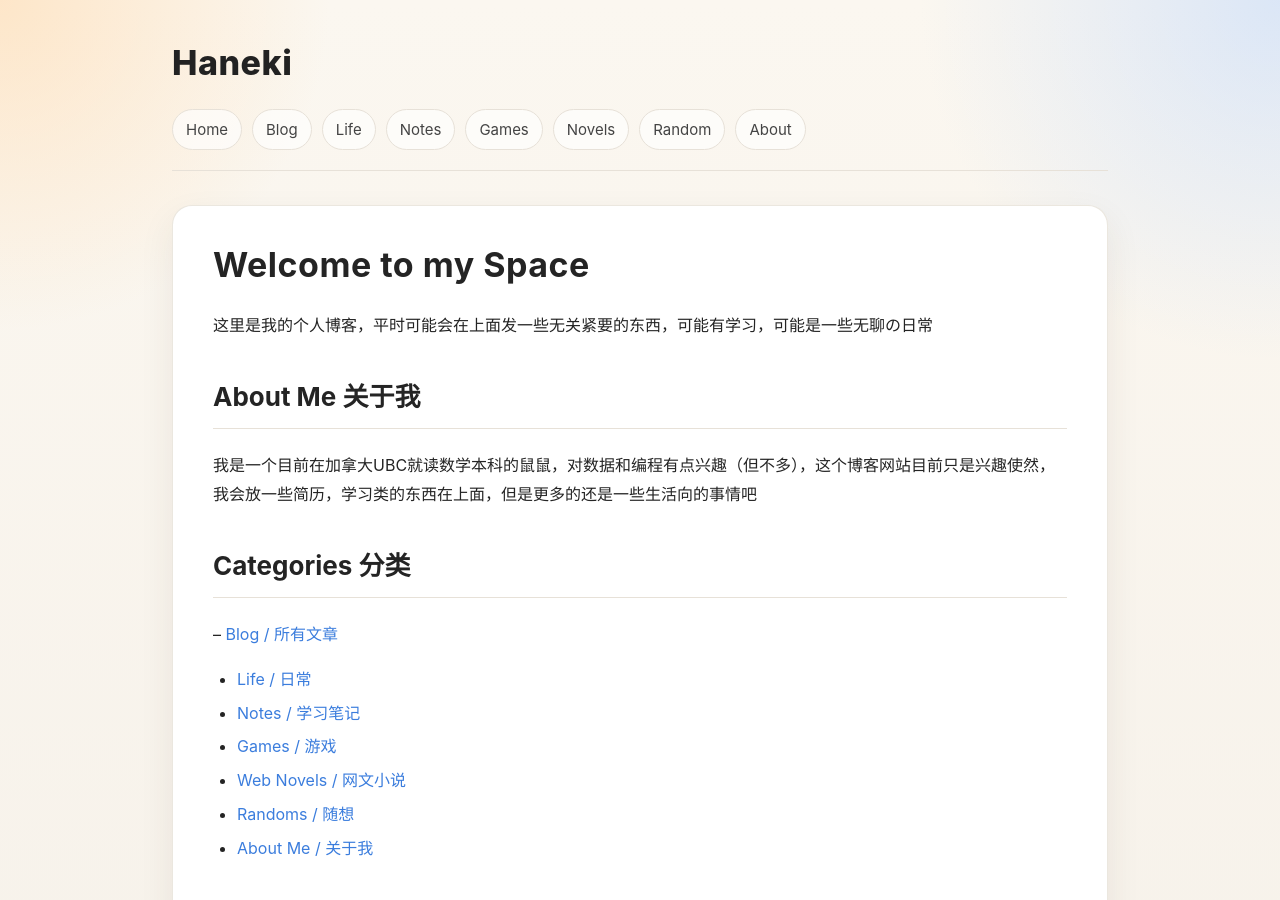
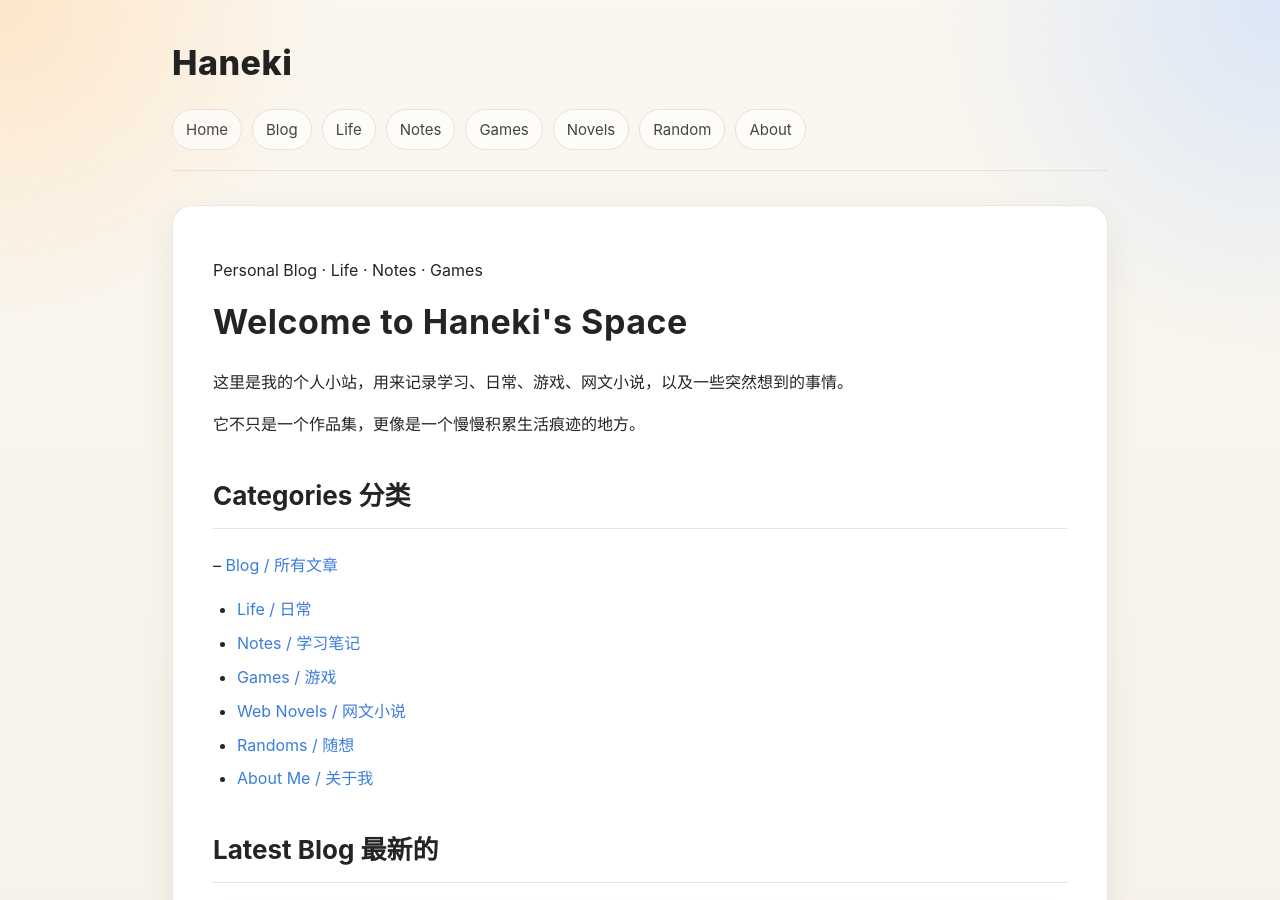
Before and after one commit to IkebeHaneki/ikebehaneki.github.io, a Jekyll site: the page built from index.md, in a window 1280 px wide and 900 px high. Built offline with Jekyll 4.4.1, drawn with Linux system fonts in a browser that asks for light colours.

Commit message:
Revise homepage content and layout
Updated the homepage content and structure to better reflect the purpose of the blog.

```diff
--- a/index.md
+++ b/index.md
@@ -2,10 +2,21 @@
 layout: default
 title: Home
 ---
-# Welcome to my Space
-这里是我的个人博客，平时可能会在上面发一些无关紧要的东西，可能有学习，可能是一些无聊の日常
-## About Me 关于我
-我是一个目前在加拿大UBC就读数学本科的鼠鼠，对数据和编程有点兴趣（但不多），这个博客网站目前只是兴趣使然，我会放一些简历，学习类的东西在上面，但是更多的还是一些生活向的事情吧
+
+<div class="hero">
+  <p class="hero-kicker">Personal Blog · Life · Notes · Games</p>
+
+  <h1>Welcome to Haneki's Space</h1>
+
+  <p class="hero-text">
+    这里是我的个人小站，用来记录学习、日常、游戏、网文小说，以及一些突然想到的事情。
+  </p>
+
+  <p class="hero-text">
+    它不只是一个作品集，更像是一个慢慢积累生活痕迹的地方。
+  </p>
+</div>
+
 ## Categories 分类
 
 -- [Blog / 所有文章](blog.html)
```
